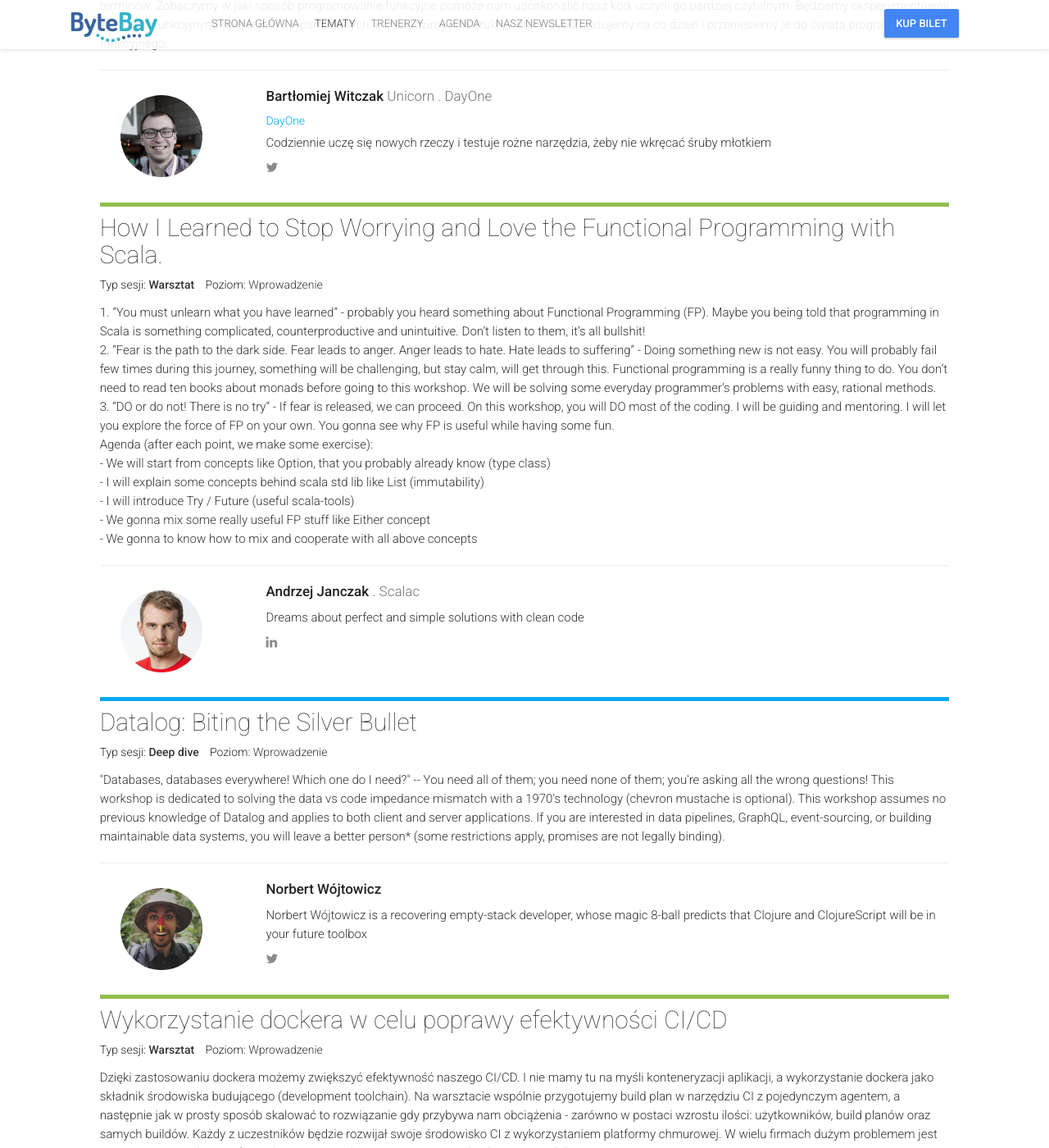
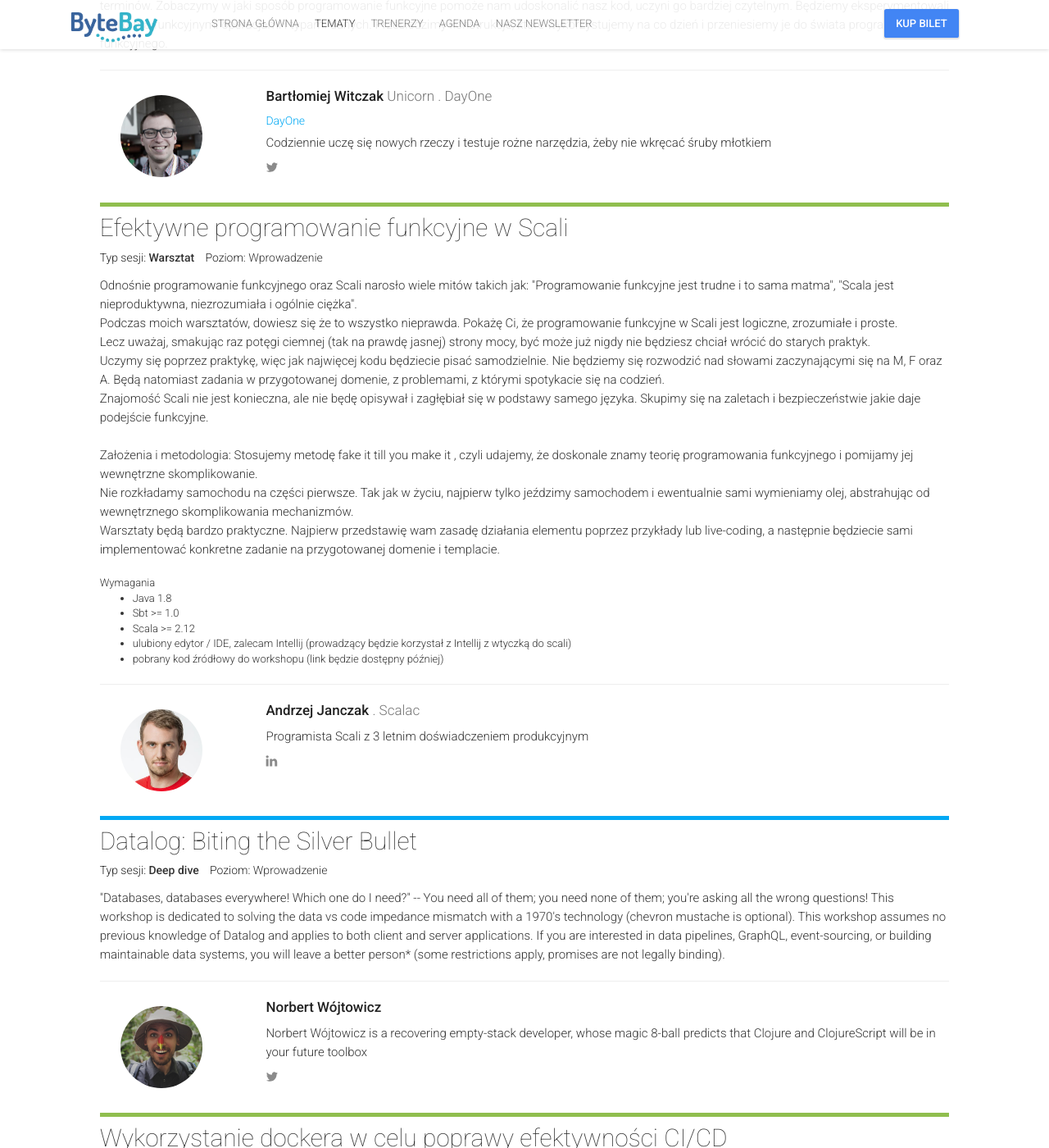
Before and after one commit to 42patterns/bytebay-website, a Jekyll site: the page built from sessions.html, in a window 1280 px wide and 1400 px high, scrolled down 11523 px. Shown: the whole window at 82% size. Built offline with Jekyll 4.4.1, drawn with Linux system fonts in a browser that asks for light colours; nearby versions of some CDN libraries; comment, search, counter and statistics services are not loaded.

Commit message:
Asbtrakt do Scali w języku polskim

```diff
--- a/_data/sessions.yml
+++ b/_data/sessions.yml
@@ -385,24 +385,32 @@ list:
     complexity: 1
 
   - id: 23
-    title: "How I Learned to Stop Worrying and Love the Functional Programming with Scala."
-    description: "1. ”You must unlearn what you have learned” - probably you heard something about Functional Programming (FP). Maybe you being told that programming in Scala is something complicated, counterproductive and unintuitive. Don’t listen to them, it’s all bullshit!
+    title: "Efektywne programowanie funkcyjne w Scali"
+    description: "Odnośnie programowanie funkcyjnego oraz Scali narosło wiele mitów takich jak: \"Programowanie funkcyjne jest trudne i to sama matma\", \"Scala jest nieproduktywna, niezrozumiała i ogólnie ciężka\".
 
-    2. “Fear is the path to the dark side. Fear leads to anger. Anger leads to hate. Hate leads to suffering” - Doing something new is not easy. You will probably fail few times during this journey, something will be challenging, but stay calm, will get through this. Functional programming is a really funny thing to do. You don’t need to read ten books about monads before going to this workshop. We will be solving some everyday programmer’s problems with easy, rational methods.
+    Podczas moich warsztatów, dowiesz się że to wszystko nieprawda. Pokażę Ci, że programowanie funkcyjne w Scali jest logiczne, zrozumiałe i proste.
 
-    3. “DO or do not! There is no try” - If fear is released, we can proceed. On this workshop, you will DO most of the coding. I will be guiding and mentoring. I will let you explore the force of FP on your own. You gonna see why FP is useful while having some fun.
+    Lecz uważaj, smakując raz potęgi ciemnej (tak na prawdę jasnej) strony mocy, być może już nigdy nie będziesz chciał wrócić do starych praktyk.
 
-    Agenda (after each point, we make some exercise):
+    Uczymy się poprzez praktykę, więc jak najwięcej kodu będziecie pisać samodzielnie. Nie będziemy się rozwodzić nad słowami zaczynającymi się na M, F oraz A. Będą natomiast zadania w przygotowanej domenie, z problemami, z którymi spotykacie się na codzień.
 
-    - We will start from concepts like Option, that you probably already know (type class)
+    Znajomość Scali nie jest konieczna, ale nie będę opisywał i zagłębiał się w podstawy samego języka. Skupimy się na zaletach i bezpieczeństwie jakie daje podejście funkcyjne.
 
-    - I will explain some concepts behind scala std lib like List (immutability)
 
-    - I will introduce Try / Future (useful scala-tools)
+    Założenia i metodologia: Stosujemy metodę fake it till you make it , czyli udajemy, że doskonale znamy teorię programowania funkcyjnego i pomijamy jej wewnętrzne skomplikowanie.
 
-    - We gonna mix some really useful FP stuff like Either concept
+    Nie rozkładamy samochodu na części pierwsze. Tak jak w życiu, najpierw tylko jeździmy samochodem i ewentualnie sami wymieniamy olej, abstrahując od wewnętrznego skomplikowania mechanizmów.
 
-    - We gonna to know how to mix and cooperate with all above concepts"
+    Warsztaty będą bardzo praktyczne. Najpierw przedstawię wam zasadę działania elementu poprzez przykłady lub live-coding, a następnie będziecie sami implementować konkretne zadanie na przygotowanej domenie i templacie.
+
+    <figure><figcaption>Wymagania</figcaption>
+    <ul>
+      <li>Java 1.8
+      <li>Sbt >= 1.0
+      <li>Scala >= 2.12
+      <li>ulubiony edytor / IDE, zalecam Intellij (prowadzący będzie korzystał z Intellij z wtyczką do scali)
+      <li>pobrany kod źródłowy do workshopu (link będzie dostępny później)
+      </figure>"
     type: 0
     speakers: [33]
     complexity: 0
--- a/_data/speakers.yml
+++ b/_data/speakers.yml
@@ -376,7 +376,7 @@
   name: "Andrzej"
   surname: "Janczak"
   company: "Scalac"
-  bio: "Dreams about perfect and simple solutions with clean code. Love to struggle with complicated, nontrivial problems. Lately develops myself in functional programming, distributed architecture and big data."
+  bio: "Programista Scali z 3 letnim doświadczeniem produkcyjnym. Miłośnik podejścia funkcyjnego. Lubię czysty kod, catsy, proste rozwiązania skomplikowanych problemów i dobrą kawę. Specjalista Scali, Akki oraz innych narzędzi ze stacku Scali. Na chwilę obecną rozwijam się w programowaniu funkcyjnym (tak, cały czas) oraz rozproszonym. Interesuje mnie także architektura systemów oraz tematy Big/Fast data."
   thumbnailUrl: "andrzej_janczak.jpg"
   social:
     - {name: "linkedin", link: "https://www.linkedin.com/in/andrzej-janczak/"}
```
